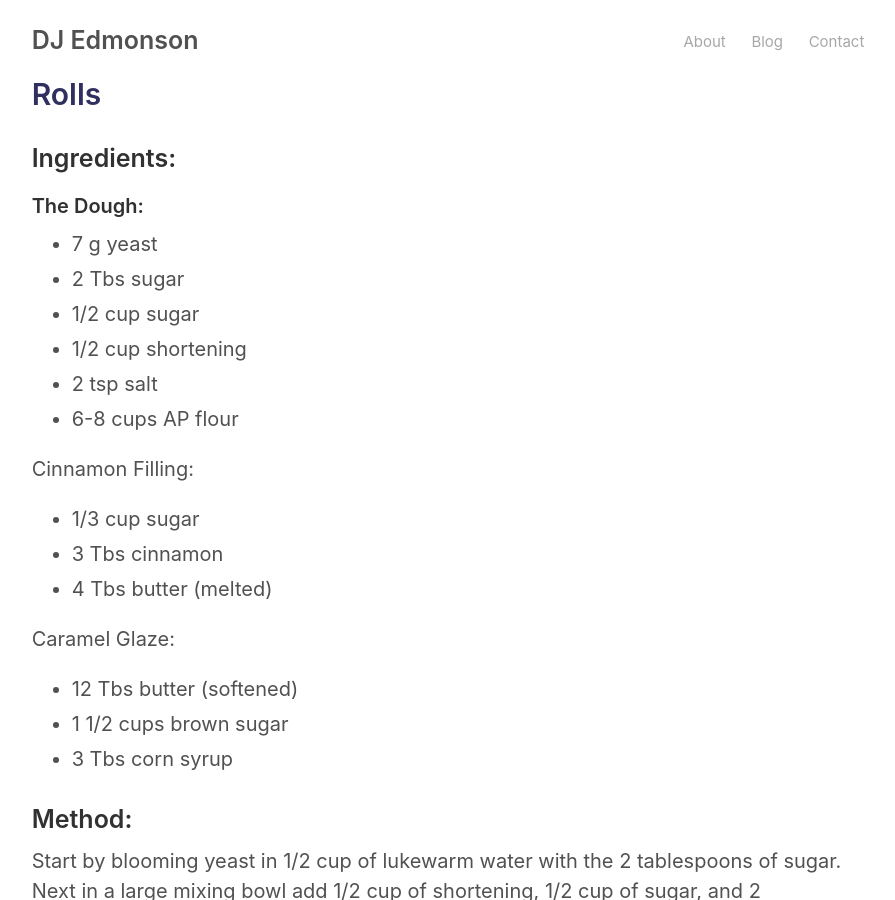
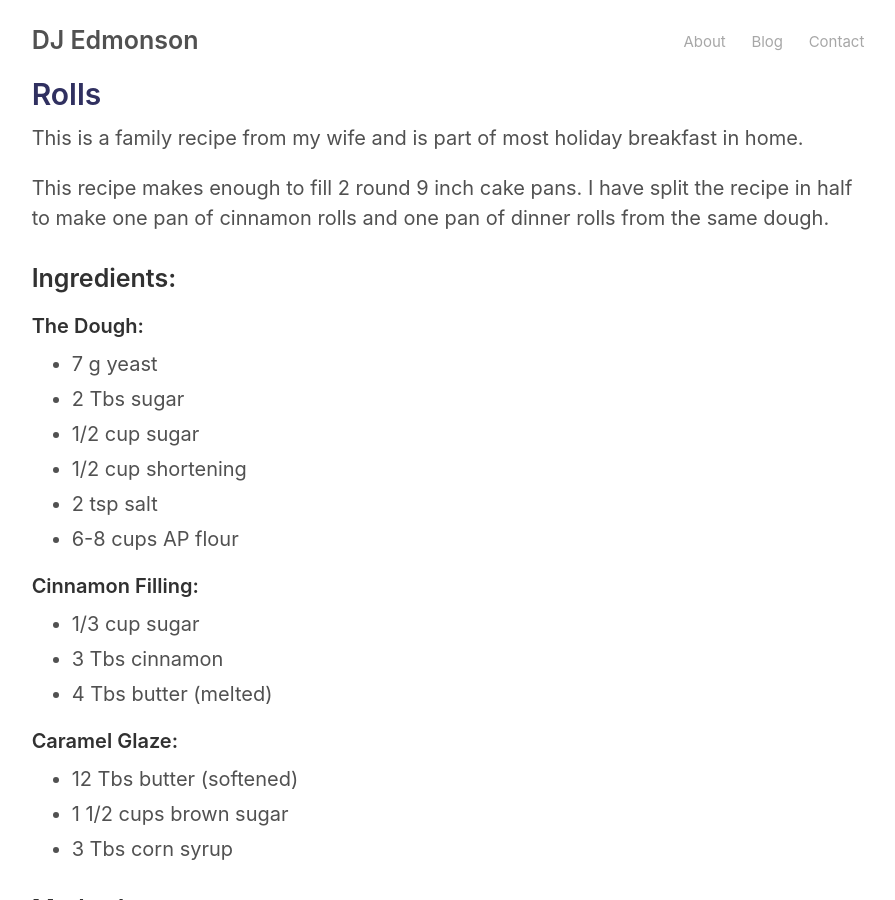
Before and after one commit to dedmons/dedmons.github.io, a Jekyll site: the page built from _recipes/rolls.md, in a window 1280 px wide and 900 px high. Shown: the whole window, without its empty margins (192-1087 px from the left). Built offline with Jekyll 4.4.1, drawn with Linux system fonts in a browser that asks for light colours; some of the changed text lies outside the part shown.

Commit message:
Adjust recipe

```diff
--- a/_recipes/rolls.md
+++ b/_recipes/rolls.md
@@ -2,6 +2,9 @@
 title: Rolls
 categories: baking, holiday
 ---
+This is a family recipe from my wife and is part of most holiday breakfast in home.
+
+This recipe makes enough to fill 2 round 9 inch cake pans. I have split the recipe in half to make one pan of cinnamon rolls and one pan of dinner rolls from the same dough.
 
 ### Ingredients: ###
 #### The Dough: ####
@@ -12,12 +15,12 @@ categories: baking, holiday
 - 2 tsp salt
 - 6-8 cups AP flour
 
-Cinnamon Filling:
+#### Cinnamon Filling: ####
 - 1/3 cup sugar
 - 3 Tbs cinnamon
 - 4 Tbs butter (melted)
 
-Caramel Glaze:
+#### Caramel Glaze: ####
 - 12 Tbs butter (softened)
 - 1 1/2 cups brown sugar
 - 3 Tbs corn syrup
```
Also changed, not shown: other parts of _recipes/rolls.md (+0 -2 lines).
